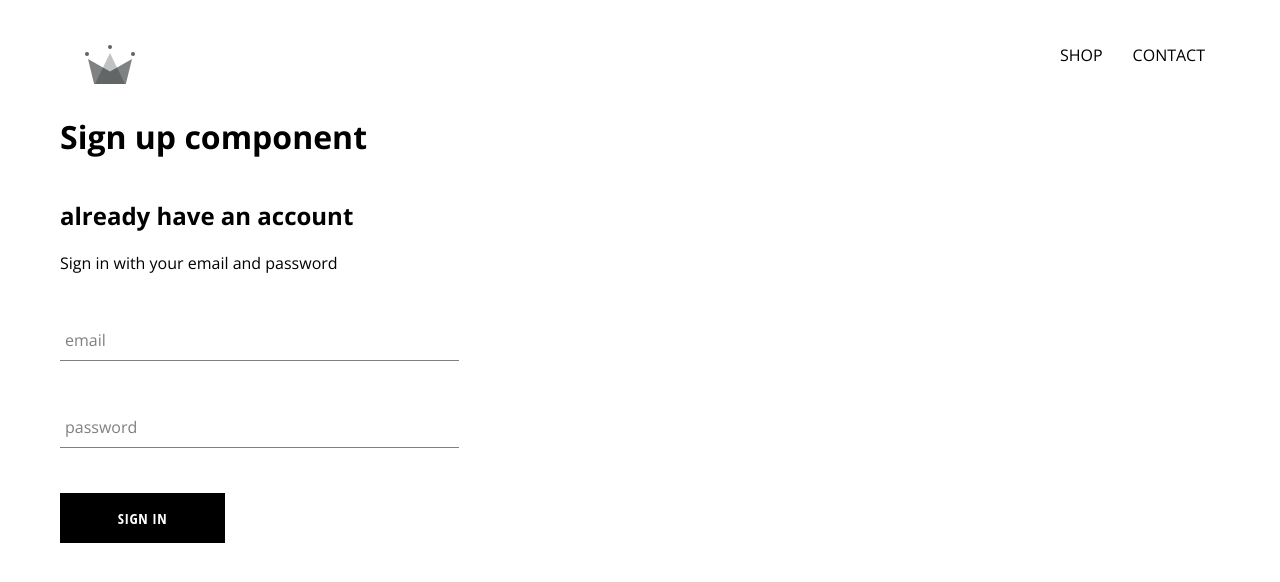
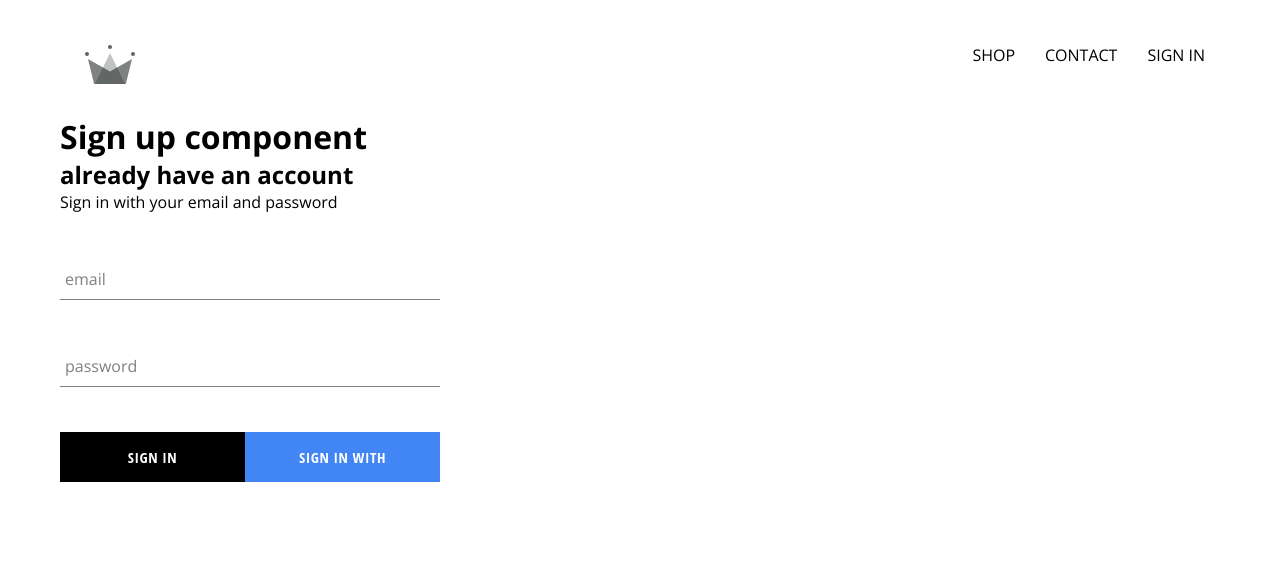
Before and after one commit to mcwachira/swag-clothing-eccomerce-app, a React (Create React App) app: page /signin in a window 1280 px wide. Shown: the top 582 px of the page. Built offline with nearby package versions, Linux system fonts and the light colour scheme; no server answers; a web font is replaced by a local one.

Commit message:
integrated firebase into our app and added sign in  component and a  with google button

```diff
--- a/package.json
+++ b/package.json
@@ -6,6 +6,7 @@
 		"@testing-library/jest-dom": "^5.16.2",
 		"@testing-library/react": "^12.1.4",
 		"@testing-library/user-event": "^13.5.0",
+		"firebase": "^9.6.9",
 		"react": "^17.0.2",
 		"react-dom": "^17.0.2",
 		"react-router-dom": "^6.2.2",
--- a/src/App.js
+++ b/src/App.js
@@ -1,4 +1,4 @@
-import React from 'react';
+import React, { Component } from 'react';
 import './App.css';
 
 import HomePage from './pages/homepage/HomePage.component'
@@ -6,14 +6,39 @@ import { Route, Routes } from 'react-router-dom';
 import Shop from './pages/shop/shop.component';
 import Header from './components/header/header.component';
 import SignInSignUp from './pages/sign-in-and-sign-up/sign-in-and-sign-up.component';
+import { auth } from './firebase/firebase.utils';
+
+class App extends Component {
+
+  constructor(props) {
+    super(props)
+
+    this.state = {
+      currentUser: null,
+    }
+  }
 
 
-function App() {
+  //property to prevent memory leaks in our app
+  unsubscribeFromAuth = null;
+
+  componentDidMount() {
+    this.unsubscribeFromAuth = auth.onAuthStateChanged(user => {
+
+      this.setState({ currentUser: user })
+      console.log(user)
+    })
+  }
+
+  componentWillUnmount() {
+    this.unsubscribeFromAuth()
+  }
+  render() {
     return (
       <div>
 
 
-      <Header />
+        <Header currentUser={this.state.currentUser} />
 
         <Routes>
           <Route path="/" element={<HomePage />} />
@@ -26,5 +51,7 @@ function App() {
       </div>
     );
   }
+}
+
 
 export default App;
--- a/src/components/custom-button/custom-button.component.jsx
+++ b/src/components/custom-button/custom-button.component.jsx
@@ -1,8 +1,10 @@
 import React from "react";
 import './custom-button.styles.scss'
 
-const CustomButton = ({ children, ...otherProps }) => (
-    <button className="custom-button" {...otherProps}>
+const CustomButton = ({ children, isGoogleSignIn, ...otherProps }) => (
+    <button
+        className={` ${isGoogleSignIn ? 'google-sign-in' : ''} custom-button`}
+        {...otherProps}>
 
         {children}
     </button>
--- a/src/components/custom-button/custom-button.styles.scss
+++ b/src/components/custom-button/custom-button.styles.scss
@@ -1,5 +1,5 @@
 .custom-button {
-	min-width: 165px;
+	min-width: 185px;
 	width: auto;
 	height: 50px;
 	letter-spacing: 0.5px;
@@ -19,4 +19,13 @@
 		color: black;
 		border: 1px solid black;
 	}
+	&.google-sign-in {
+		background-color: #4285f4;
+		color: #fff;
+
+		&:hover {
+			background-color: #357ae8;
+			border: none;
+		}
+	}
 }
--- a/src/components/header/header.component.jsx
+++ b/src/components/header/header.component.jsx
@@ -1,9 +1,10 @@
 import React from 'react';
 import { Route, Link } from 'react-router-dom'
+import { auth } from '../../firebase/firebase.utils'
 import { ReactComponent as Logo } from '../../assets/crown.svg'
 import './header.styles.scss'
 
-const Header = () => (
+const Header = ({ currentUser }) => (
 
     <div className='header'>
         <Link className='logo-container' to="/">
@@ -17,6 +18,11 @@ const Header = () => (
             <Link className='option' to="/contact">
                 CONTACT
             </Link>
+
+            {currentUser ?
+                (<div className="option" onClick={() => auth.signOut()}> SIGN OUT</div>)
+                : (<Link className="option" to="/signin"> SIGN IN</Link>)
+            }
         </div>
     </div>
 )
--- a/src/components/header/header.styles.scss
+++ b/src/components/header/header.styles.scss
@@ -20,6 +20,7 @@
 
 		.option {
 			padding: 10px 15px;
+			cursor: pointer;
 		}
 	}
 }
--- a/src/components/sign-in/sign-in.component.jsx
+++ b/src/components/sign-in/sign-in.component.jsx
@@ -3,7 +3,7 @@ import React, { Component } from 'react';
 import './sign-in.styles.scss'
 import FormInput from '../form-input/form-input.component';
 import CustomButton from '../custom-button/custom-button.component';
-
+import { signInWithGoogle } from '../../firebase/firebase.utils';
 class SignIn extends Component {
 
     constructor(props) {
@@ -50,7 +50,15 @@ class SignIn extends Component {
                     <FormInput name='password' type="password" value={this.state.password} handleChange={this.handleChange} required label="password" />
 
 
-                    <CustomButton type="submit"> Sign In </CustomButton>
+
+
+                    <div className="buttons">
+
+                        <CustomButton type="submit"> Sign In </CustomButton>
+                        <CustomButton onClick={signInWithGoogle} isGoogleSignIn> Sign In with Google </CustomButton>
+                    </div>
+
+
                 </form>
             </div>
         )
--- a/src/components/sign-in/sign-in.styles.scss
+++ b/src/components/sign-in/sign-in.styles.scss
@@ -1,5 +1,5 @@
 .sign-in {
-	width: 30vw;
+	width: 380px;
 	display: flex;
 	flex-direction: column;
 }
@@ -7,3 +7,8 @@
 .title {
 	margin: 10px 0;
 }
+
+.buttons {
+	display: flex;
+	justify-content: space-between;
+}
--- /dev/null
+++ b/src/firebase/firebase.utils.js
@@ -0,0 +1,37 @@
+import firebase from 'firebase/compat/app';
+
+//enables you to use gooleAuth -provider in your app
+import { GoogleAuthProvider } from "firebase/auth";
+import 'firebase/compat/auth';
+import 'firebase/compat/firestore';
+
+
+
+const firebaseConfig = {
+    apiKey: "AIzaSyAipkFORrkxMrILBGJmUq_N-6jKTE0Y0M0",
+    authDomain: "swag-ecommerce-db.firebaseapp.com",
+    projectId: "swag-ecommerce-db",
+    storageBucket: "swag-ecommerce-db.appspot.com",
+    messagingSenderId: "415060715975",
+    appId: "1:415060715975:web:818d826c87b02a62e9d1e2"
+};
+
+// Initialize Firebase
+firebase.initializeApp(firebaseConfig);
+
+export const auth = firebase.auth();
+export const firestore = firebase.firestore();
+
+
+
+const provider = new GoogleAuthProvider();
+//trigger google popup for sign in whenever we use google auth provider for auth and sign in
+provider.setCustomParameters({ prompt: 'select_account' })
+
+export const signInWithGoogle = () => auth.signInWithPopup(provider).then((res) => {
+    console.log(res.user)
+}).catch((error) => {
+    console.log(error.message)
+})
+
+export default firebase;
--- a/src/index.css
+++ b/src/index.css
@@ -1,3 +1,9 @@
+* {
+  padding: 0;
+  margin: 0;
+  box-sizing: border-box;
+}
+
 body {
   margin: 0;
   font-family: -apple-system, BlinkMacSystemFont, 'Segoe UI', 'Roboto', 'Oxygen',
```
Also changed, not shown: 1 other file (tests, documents, lock files or other folders). Lines whose indentation alone changed are shown as unchanged.
